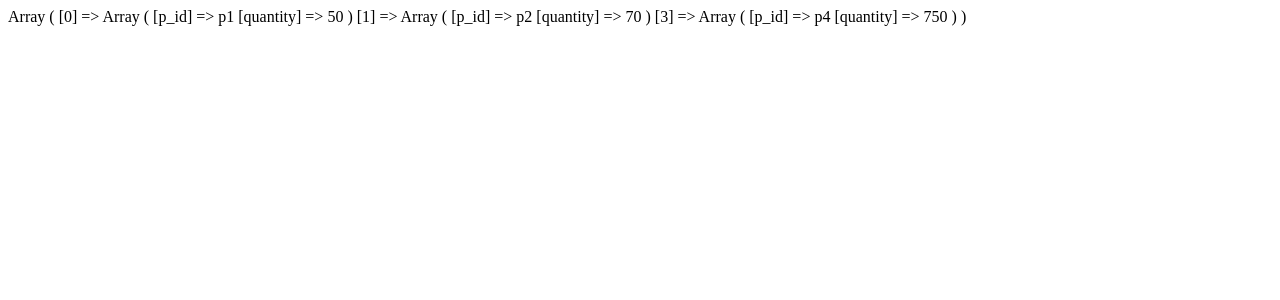
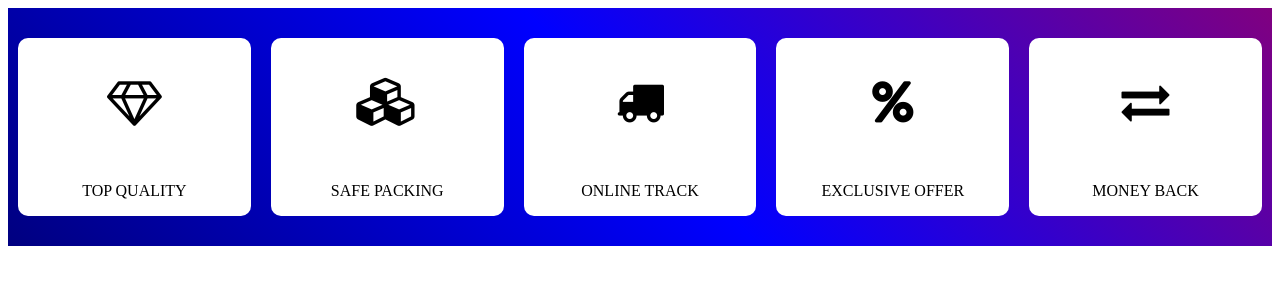
Before and after one commit to Oceanofprojects/common-ecom-mission, a PHP site: page /common-ecom-mission/testing/arrMergeTest.php in a window 1280 px wide. Shown: the top 300 px of the page. Run offline with PHP 8.4, Linux system fonts and the light colour scheme.

Commit message:
invoice done, features added, fonts init, some chns

```diff
--- a/Script/action.js
+++ b/Script/action.js
@@ -1,4 +1,9 @@
-
+$(document).ready(function(){
+  setInterval(loadDis,2000);
+});
+function loadDis(){
+$('.loader').hide();
+}
 
 function add_fav(ele,p_id) {
   performAjx('index.php', 'get','key=f0fbe9802db9070478c7bf0a10abf99e0ea9088ea9d9334bd7d4d778f20de42e&controller=home&action=index&p_id=' + p_id, (res) => {
@@ -95,6 +100,12 @@ function sendReview(){
     performAjx('index.php', 'get','key=da77e8367e2b26bc9b2f928ca3b0b9f2db7cdb3bd28c565fe3741065238bb331&controller=product&'+$('#reviewFrm').serialize(), (res) => {
       d = JSON.parse(res);
       if(d.status){
+        for(i=1;i<=5;i++){
+          $('#star'+i).removeClass();
+          $('#star'+i).attr('class','fa fa-star-o');
+          $('#star'+i).css('color','#555a');
+      }
+        $('#reviewFrm')[0].reset();
         dis_msg_box('#000','lightgreen',d.message);
       }else{
         dis_msg_box('#000','tomato',d.message);
--- a/View/main/productStatusCpanelView.php
+++ b/View/main/productStatusCpanelView.php
@@ -65,6 +65,9 @@
                         $arriving = $s;
                         $completed = $s;
                         $cancel = $s;
+                        if(strpos($status,"Arriving") !== false){
+                            $status = "Arriving";
+                        }
                         switch($status){
                             case 'Pending':
                                 $pending = 'selected';
@@ -88,7 +91,7 @@
                 if($data['data'] !==0){
                     $res = $data['data'];
                     for($i=0;$i<count($res);$i++){
-                        echo "<tr><td><a href='index.php?key=1037d9ea3af16d70f0ce197f737e4ca6a3d1f436ce0365689334069ea9772565&cid=".$res[$i]['cid']."&controller=admin'>".$res[$i]['cid']."</a></td><td>".$res[$i]['name']."</td><td>".$res[$i]['order_id']."</td><td><a href=\"assets/payment_proof_images/".$res[$i]['pay_proof']."\">Image link</a></td><td>".$res[$i]['cart_date']."</td><td>".getStatusDP($res[$i]['status'],"'".$res[$i]['order_id']."'")."</td></tr>";
+                        echo "<tr><td><a href='index.php?key=1037d9ea3af16d70f0ce197f737e4ca6a3d1f436ce0365689334069ea9772565&cid=".$res[$i]['cid']."&controller=admin'>".$res[$i]['cid']."</a></td><td>".$res[$i]['name']."</td><td><a href='Invoice?invoice_id=".$res[$i]['order_id']."'>".$res[$i]['order_id']."</a></td><td><a href=\"assets/payment_proof_images/".$res[$i]['pay_proof']."\">Image link</a></td><td>".$res[$i]['cart_date']."</td><td>".getStatusDP($res[$i]['status'],"'".$res[$i]['order_id']."'")."</td></tr>";
                     }
                 }else{
                     echo "<tr><td>Zero fetch !</td></tr>";
--- a/testing/arrMergeTest.php
+++ b/testing/arrMergeTest.php
@@ -1,26 +1,71 @@
 <?php
 
 
-$cur_or_data_list[0] = ['p_id'=>'p2','qnty'=>10];
-$cur_or_data_list[1] = ['p_id'=>'p1','qnty'=>50];
-$cur_or_data_list[3] = ['p_id'=>'p3','qnty'=>100];
-$cur_or_data_list[4] = ['p_id'=>'p4','qnty'=>50];
+?>
+<html>
 
-$pro_data_list[0] = ['p_id'=>'p2','qnty'=>80];
-$pro_data_list[1] = ['p_id'=>'p1','qnty'=>100];
-$pro_data_list[3] = ['p_id'=>'p4','qnty'=>800];
-$pro_data_list[4] = ['p_id'=>'p3','qnty'=>0];
+<head>
+    <link rel="stylesheet" href="https://cdnjs.cloudflare.com/ajax/libs/font-awesome/4.7.0/css/font-awesome.min.css">
+    <!--   <script src="https://ajax.googleapis.com/ajax/libs/jquery/3.6.0/jquery.min.js"></script> -->
 
-sort($cur_or_data_list);
-sort($pro_data_list);
-for($i=0;$i<count($pro_data_list);$i++){
-    $qnty = ($pro_data_list[$i]['qnty']-$cur_or_data_list[$i]['qnty']);
-    if($qnty < 0){
-//outof stock return
-    }else{
-        $res[$i] = ['p_id'=>$pro_data_list[$i]['p_id'],'quantity'=>$qnty];
+    <script src="../Script/commonScript.js"></script>
+    <script src="../Script/jquery.min.js"></script>
+    <script src="../Script/components.js"></script>
+    <script src="../Script/action.js"></script>
+    <link rel="../stylesheet" href="Style/global.css">
+    <style>
+    .features_layer {
+        background: #ddd;
+        display: flex;
+        justify-content: space-between;
+        align-items: center;
+        flex-wrap: wrap;
+        padding: 20px 0px;
+        background: linear-gradient(45deg, navy, blue, purple);
     }
-}
 
-print_r($res);
-?>
+    .features_box {
+        flex: 1;
+        min-width: 150px;
+        background: #fff;
+        margin: 10px;
+        text-align: center;
+        border-radius: 10px
+    }
+
+    .features_box h1 {
+        font-size: 3em;
+    }
+    </style>
+</head>
+
+<body>
+    <section class="features_layer">
+        <div class="features_box">
+            <h1 class="fa fa-diamond"></h1>
+            <p>TOP QUALITY</p>
+        </div>
+
+        <div class="features_box">
+            <h1 class="fa fa-cubes"></h1>
+            <p>SAFE PACKING</p>
+        </div>
+
+        <div class="features_box">
+            <h1 class="fa fa-truck"></h1>
+            <p>ONLINE TRACK</p>
+        </div>
+
+        <div class="features_box">
+            <h1 class="fa fa-percent"></h1>
+            <p>EXCLUSIVE OFFER</p>
+        </div>
+
+        <div class="features_box">
+            <h1 class="fa fa-exchange"></h1>
+            <p>MONEY BACK</p>
+        </div>
+    </section>
+</body>
+
+</html>
```
Also changed, not shown: Invoice/index.php (+72 -18 lines), Model/productModel.php (+7 -2 lines), Script/reviewSlide.js (+4 -17 lines), Style/global.css (+31 -3 lines), View/indexView.php (+6 -1 lines), sections/features.php (added, +23 -0 lines), sections/header.php (+24 -1 lines), assets/common-images/logo.png, assets/common-images/logo1.png (added), assets/payment_proof_images/CPVVM97SRC.jpeg (added), assets/payment_proof_images/XWI4KP072Q.jpeg (added), 3 other files.
